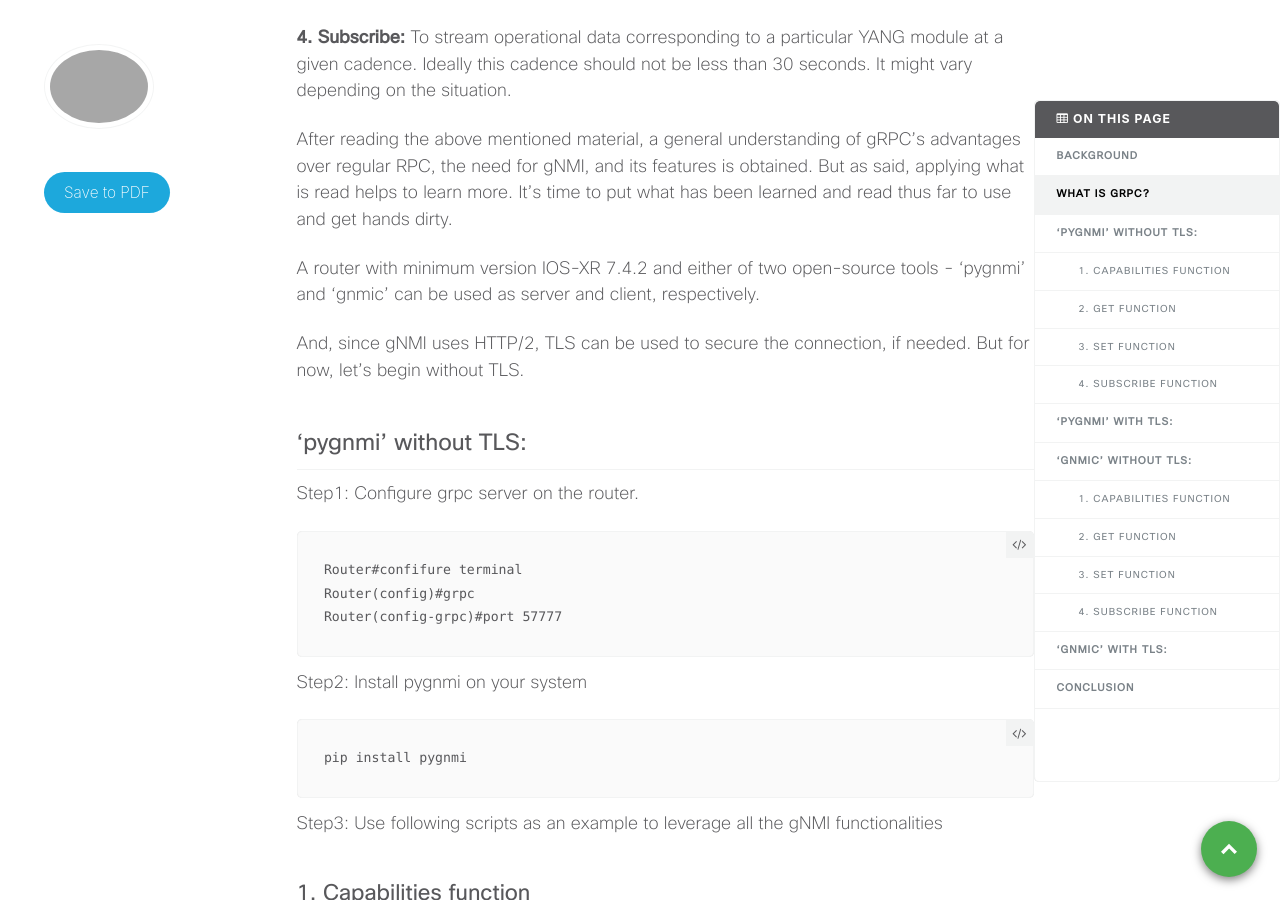
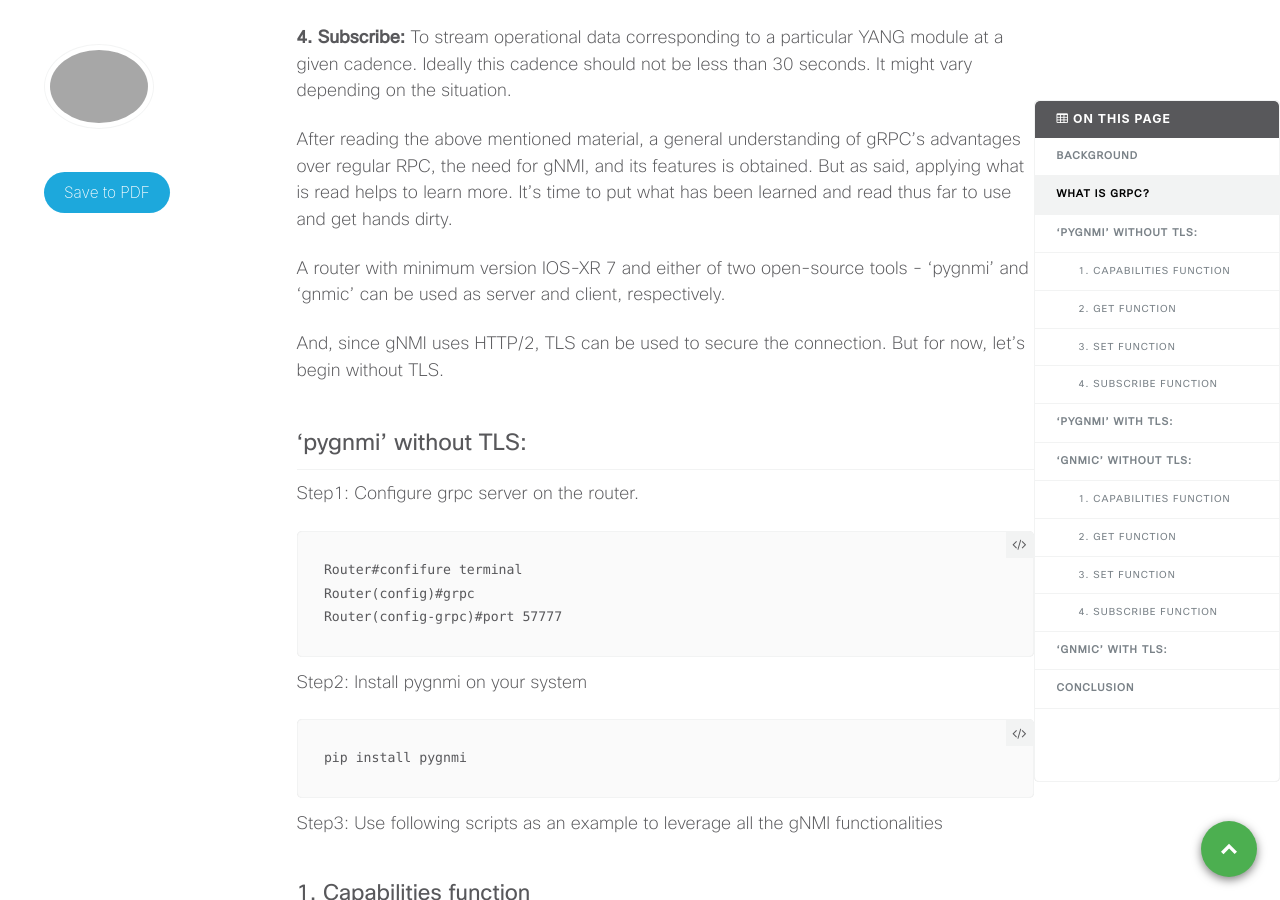
Before and after one commit to xrdocs/programmability, a Jekyll site: the page built from _blogs/OpenConfig-gNMI.md, in a window 1280 px wide and 900 px high, scrolled down 1908 px. Built offline with Jekyll 4.4.1, drawn with Linux system fonts in a browser that asks for light colours; comment, search, counter and statistics services are not loaded.

Commit message:
Update OpenConfig-gNMI.md

```diff
--- a/_blogs/OpenConfig-gNMI.md
+++ b/_blogs/OpenConfig-gNMI.md
@@ -61,9 +62,9 @@ The "gNMI" or "gRPC Network Management Interface" is an interface that uses Prot
 
 After reading the above mentioned material, a general understanding of gRPC's advantages over regular RPC, the need for gNMI, and its features is obtained. But as said, applying what is read helps to learn more. It's time to put what has been learned and read thus far to use and get hands dirty.
 
-A router with  minimum version IOS-XR 7.4.2 and either of two open-source tools - 'pygnmi' and 'gnmic' can be used as server and client, respectively.
+A router with  minimum version IOS-XR 7 and either of two open-source tools - 'pygnmi' and 'gnmic' can be used as server and client, respectively.
 
-And, since gNMI uses HTTP/2, TLS can be used to secure the connection, if needed. But for now, let's begin without TLS.
+And, since gNMI uses HTTP/2, TLS can be used to secure the connection. But for now, let's begin without TLS.
 
 # 'pygnmi' without TLS:
 
```
Also changed, not shown: other parts of _blogs/OpenConfig-gNMI.md (+1 -0 lines).
